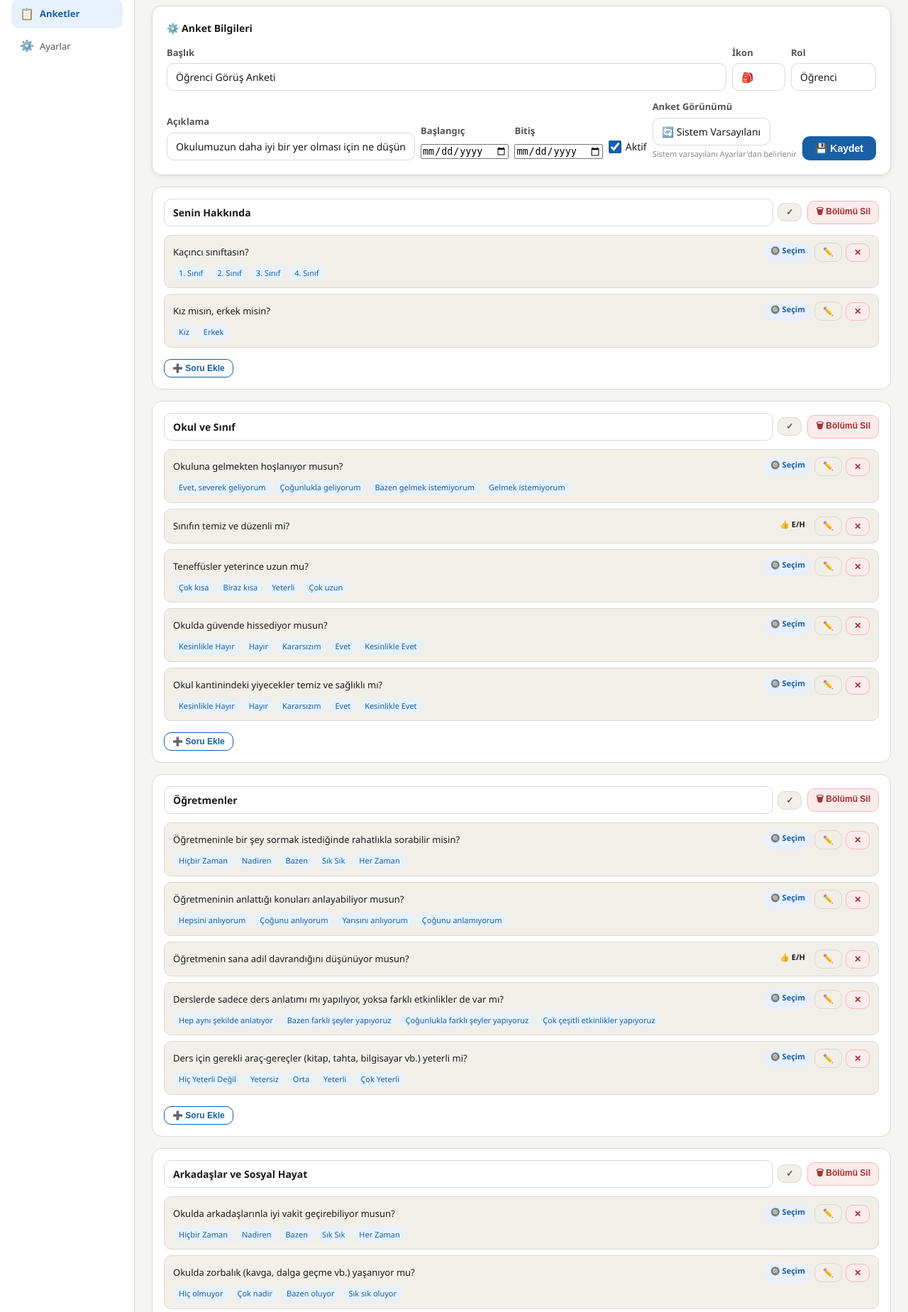
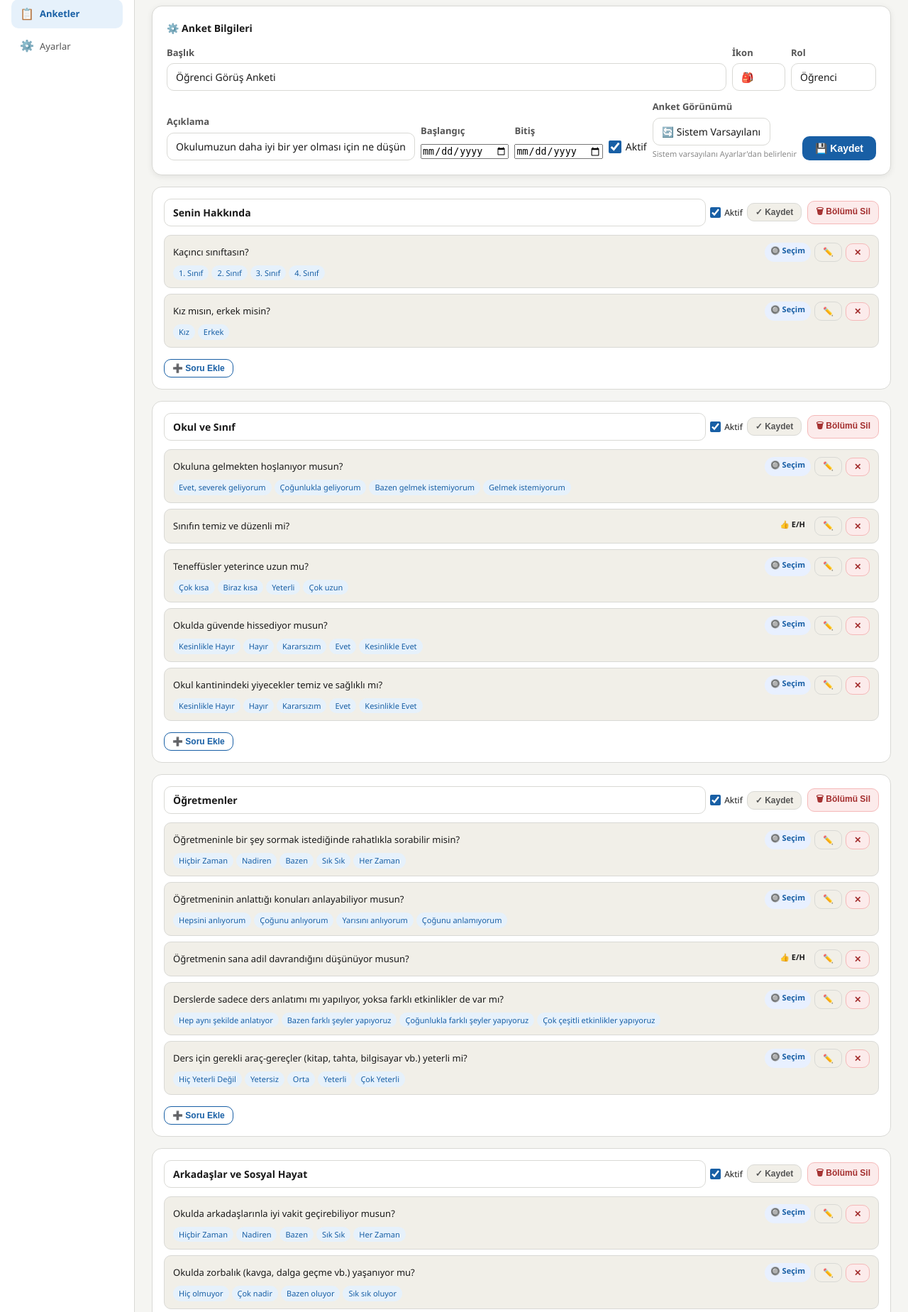
Before and after one commit to nasyarmansur-maker/2071-Anket, a Flask app: page /admin/anket/1/duzenle in a window 1280 px wide. Shown: the part 131-1980 px from the top of the page at 71% size. Run offline with Flask 3, Linux system fonts and the light colour scheme; the visitor is signed in with stand-in values (Sample User, id 1); data comes from the database, SQL or seed files in the repository; both versions use the stored data as it was after the commit.

Commit message:
Add files via upload

```diff
--- a/app.py
+++ b/app.py
@@ -33,7 +33,8 @@ def db_init():
         );
         CREATE TABLE IF NOT EXISTS bolumler (
             id INTEGER PRIMARY KEY AUTOINCREMENT,
-            anket_id INTEGER NOT NULL, baslik TEXT NOT NULL, sira INTEGER DEFAULT 0
+            anket_id INTEGER NOT NULL, baslik TEXT NOT NULL, sira INTEGER DEFAULT 0,
+            aktif INTEGER DEFAULT 1
         );
         CREATE TABLE IF NOT EXISTS sorular (
             id INTEGER PRIMARY KEY AUTOINCREMENT,
@@ -42,7 +43,8 @@ def db_init():
             secenekler TEXT DEFAULT '[]',
             zorunlu INTEGER DEFAULT 1, sira INTEGER DEFAULT 0,
             kosul_soru_id INTEGER DEFAULT NULL,
-            kosul_deger TEXT DEFAULT NULL
+            kosul_deger TEXT DEFAULT NULL,
+            aktif INTEGER DEFAULT 1
         );
         CREATE TABLE IF NOT EXISTS yanitlar (
             id INTEGER PRIMARY KEY AUTOINCREMENT,
@@ -251,6 +253,11 @@ def anket(anket_id):
             f"<p><b>Tarih:</b> {datetime.now().strftime('%d.%m.%Y %H:%M')}</p>"
         )
         return redirect(url_for("tesekkur",anket_id=anket_id))
+    # Sadece aktif bölüm ve soruları filtrele
+    a["bolumler"] = [b for b in a["bolumler"] if b.get("aktif",1)!=0]
+    for b in a["bolumler"]:
+        b["sorular"] = [s for s in b["sorular"] if s.get("aktif",1)!=0]
+    a["bolumler"] = [b for b in a["bolumler"] if b["sorular"] or True]
     ctx=gctx(); ctx["anket"]=a
     ctx["sorular_json"]=json.dumps(
         {s["id"]:{"kosul_soru_id":s["kosul_soru_id"],"kosul_deger":s["kosul_deger"]}
@@ -463,7 +470,8 @@ def bolum_ekle():
 def bolum_guncelle(bid):
     aid=int(request.form["anket_id"])
     with db() as c:
-        c.execute("UPDATE bolumler SET baslik=? WHERE id=?",(request.form.get("baslik"),bid)); c.commit()
+        c.execute("UPDATE bolumler SET baslik=?,aktif=? WHERE id=?",
+                  (request.form.get("baslik"),1 if request.form.get("bolum_aktif") else 0,bid)); c.commit()
     return redirect(url_for("admin_anket_duzenle",aid=aid))
 
 @app.route("/admin/bolum/<int:bid>/sil",methods=["POST"])
@@ -487,8 +495,8 @@ def soru_ekle():
     if kosul_sid: kosul_sid=int(kosul_sid)
     with db() as c:
         c.execute("""INSERT INTO sorular
-                  (bolum_id,metin,tip,secenekler,zorunlu,sira,kosul_soru_id,kosul_deger)
-                  VALUES (?,?,?,?,?,99,?,?)""",
+                  (bolum_id,metin,tip,secenekler,zorunlu,sira,kosul_soru_id,kosul_deger,aktif)
+                  VALUES (?,?,?,?,?,99,?,?,1)""",
                   (bid,request.form.get("metin","Yeni soru?"),tip,
                    json.dumps(secs,ensure_ascii=False),
                    1 if request.form.get("zorunlu") else 0,
@@ -505,10 +513,12 @@ def soru_guncelle(sid):
     if kosul_sid: kosul_sid=int(kosul_sid)
     with db() as c:
         c.execute("""UPDATE sorular SET metin=?,tip=?,secenekler=?,zorunlu=?,
-                     kosul_soru_id=?,kosul_deger=? WHERE id=?""",
+                     kosul_soru_id=?,kosul_deger=?,aktif=? WHERE id=?""",
                   (request.form.get("metin"),tip,json.dumps(secs,ensure_ascii=False),
                    1 if request.form.get("zorunlu") else 0,
-                   kosul_sid,kosul_deg,sid)); c.commit()
+                   kosul_sid,kosul_deg,
+                   1 if request.form.get("soru_aktif") else 0,
+                   sid)); c.commit()
     return redirect(url_for("admin_anket_duzenle",aid=aid))
 
 @app.route("/admin/soru/<int:sid>/sil",methods=["POST"])
--- a/templates/admin_anket_duzenle.html
+++ b/templates/admin_anket_duzenle.html
@@ -82,10 +82,15 @@
 <div class="bolum-edit">
   <div class="bolum-edit-baslik">
     <form method="POST" action="/admin/bolum/{{ bolum.id }}/guncelle"
-          style="display:flex;gap:6px;align-items:center;flex:1;min-width:0">
+          style="display:flex;gap:6px;align-items:center;flex:1;min-width:0;flex-wrap:wrap">
       <input type="hidden" name="anket_id" value="{{ anket.id }}">
-      <input type="text" name="baslik" value="{{ bolum.baslik }}" style="flex:1;font-weight:700">
-      <button type="submit" class="btn btn-gri btn-kucuk">✓</button>
+      <input type="text" name="baslik" value="{{ bolum.baslik }}" style="flex:1;min-width:120px;font-weight:700">
+      <label style="display:flex;align-items:center;gap:5px;font-size:12px;cursor:pointer;white-space:nowrap">
+        <input type="checkbox" name="bolum_aktif" {% if bolum.get('aktif',1) != 0 %}checked{% endif %}
+               style="accent-color:var(--ana);width:15px;height:15px">
+        <span>Aktif</span>
+      </label>
+      <button type="submit" class="btn btn-gri btn-kucuk">✓ Kaydet</button>
     </form>
     <form method="POST" action="/admin/bolum/{{ bolum.id }}/sil"
           onsubmit="return confirm('Bölüm ve tüm sorular silinecek. Emin misiniz?')">
@@ -95,7 +100,7 @@
   </div>
 
   {% for soru in bolum.sorular %}
-  <div class="soru-item">
+  <div class="soru-item" style="{% if soru.get('aktif',1) == 0 %}opacity:.45;{% endif %}">
     <div class="soru-item-ust">
       <div style="flex:1;min-width:0">
         <div style="font-size:13px;font-weight:500">{{ soru.metin }}</div>
@@ -105,7 +110,10 @@
         </div>
         {% endif %}
       </div>
-      <div style="display:flex;gap:5px;flex-shrink:0">
+      <div style="display:flex;gap:5px;flex-shrink:0;flex-wrap:wrap">
+        {% if soru.get('aktif',1) == 0 %}
+        <span class="badge badge-gri">⏸ Pasif</span>
+        {% endif %}
         <span class="soru-tip-badge tip-{{ soru.tip }}">
           {% if soru.tip=='yildiz' %}⭐{% elif soru.tip=='secim' %}🔘{% elif soru.tip=='coklu' %}☑️{% elif soru.tip=='evet_hayir' %}👍{% elif soru.tip=='sayi' %}🔢{% else %}📝{% endif %}
           {{ {'yildiz':'Yıldız','secim':'Seçim','coklu':'Çoklu','metin':'Metin','sayi':'Sayı','evet_hayir':'E/H'}.get(soru.tip, soru.tip) }}
@@ -187,7 +195,7 @@
         <label class="alan-lbl">Bu cevap seçilince göster:</label>
         <select name="kosul_deger" id="seKosulDegerSec"></select>
       </div>
-      <div class="alan-grubu">
+      <div style="display:flex;gap:16px;flex-wrap:wrap" class="alan-grubu">
         <label style="display:flex;align-items:center;gap:8px;font-size:14px;cursor:pointer">
           <input type="checkbox" name="zorunlu" checked style="width:18px;height:18px;accent-color:var(--ana)">
           Zorunlu soru
@@ -240,10 +248,14 @@
         <label class="alan-lbl">Bu cevap seçilince göster:</label>
         <select name="kosul_deger" id="sdKosulDegerSec"></select>
       </div>
-      <div class="alan-grubu">
+      <div style="display:flex;gap:16px;flex-wrap:wrap" class="alan-grubu">
         <label style="display:flex;align-items:center;gap:8px;font-size:14px;cursor:pointer">
           <input type="checkbox" name="zorunlu" id="sdZorunlu"
                  style="width:18px;height:18px;accent-color:var(--ana)"> Zorunlu soru
+        </label>
+        <label style="display:flex;align-items:center;gap:8px;font-size:14px;cursor:pointer">
+          <input type="checkbox" name="soru_aktif" id="sdAktif"
+                 style="width:18px;height:18px;accent-color:var(--yesil)"> Aktif (ankette görünsün)
         </label>
       </div>
       <button type="submit" class="btn btn-ana btn-tam">Değişiklikleri Kaydet</button>
@@ -283,6 +295,8 @@ function soruDuzenle(sid, soru) {
   }
   document.getElementById('sdKosulSid').value = soru.kosul_soru_id || '';
   kosulSecenekDoldur('sd', soru.kosul_deger);
+  var aktifCb = document.getElementById('sdAktif');
+  if(aktifCb) aktifCb.checked = soru.aktif !== 0;
   tipDegis('sd');
   modalAc('soruDuzenleModal');
 }
```
Also changed, not shown: anket.db.
